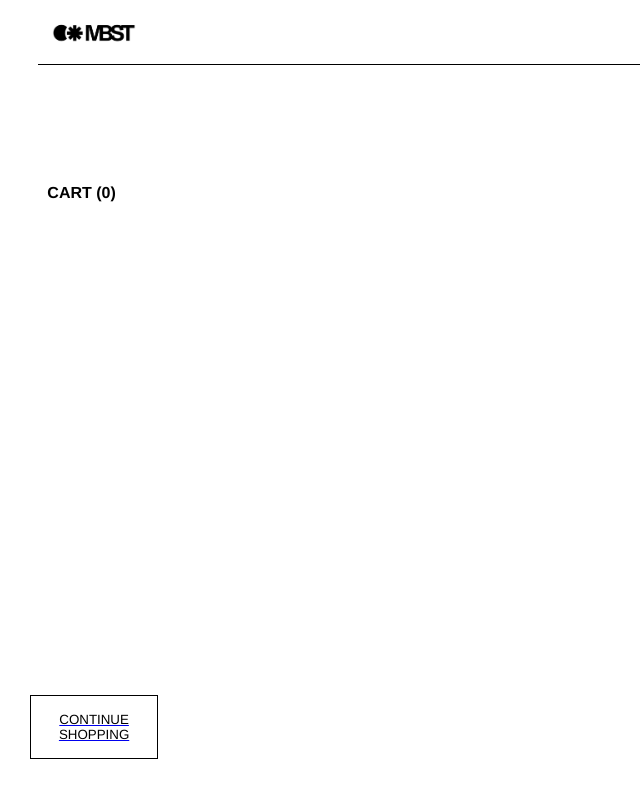
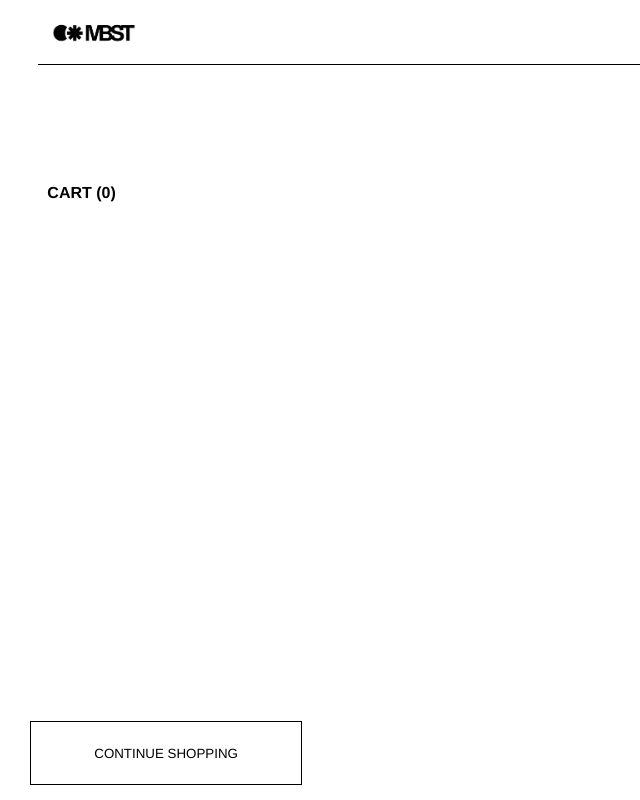
Before and after one commit to carlosdanieltc/zara-challenge, a React (Vite) app: page /cart in a window 768 px wide. Shown: the whole page, without its empty margins (0-640 px from the left). Built offline with nearby package versions, Linux system fonts and the light colour scheme.

Commit message:
Responsive terminado

```diff
--- a/src/components/Cart/Cart.jsx
+++ b/src/components/Cart/Cart.jsx
@@ -23,23 +23,20 @@ export const Cart = () => {
                 </div>
             </div>
             <div className={styles.cartOptions}>
-                <Link to="/">
-                    <div className={styles.backButtonContainer}>
+                <Link to="/" className={styles.backButtonContainer}>
                     <button className={styles.backButton}>CONTINUE SHOPPING</button>
-                    </div>
                 </Link>
 
+                {getItemCount() > 0 && (
                     <div className={styles.payContainer}>
-                    {getItemCount() > 0 && (
-                        <>
                         <p>
                             <span style={{ marginRight: '20px' }}>TOTAL</span> {getTotal()} EUR
                         </p>
                         <button className={styles.buttonPay}>PAY</button>
-                        </>
+                    </div>
                 )}
 
-                </div>
+
             </div>
         </div>
     );
--- a/src/components/Cart/Cart.module.css
+++ b/src/components/Cart/Cart.module.css
@@ -32,11 +32,13 @@ html, body{
     height: 15%;
     display: flex;
     justify-content: space-between;
+    align-items: center;
     padding: 2%;
     box-sizing: border-box;
 }
 
 .backButtonContainer{
+    all: unset;
     display: flex;
     height: 100%;
     width: 15rem;
@@ -53,6 +55,7 @@ html, body{
     display: flex;
     justify-content: space-between;
     align-items: center;
+    height: 100%;
 }
 
 .buttonPay{
@@ -70,16 +73,45 @@ html, body{
     overflow-x: auto;
 }
 
+@media (min-width: 768px) and (max-width: 1024px) {
+    .cartItemsContainer{
+        height: 90%;
+    }
+
+    .cartOptions{
+        height: 10%;
+    }
+
+    .cartItems{
+        margin-top: 15%;
+        font-size: 2rem;
+    }
+
+    .backButtonContainer{
+        width: 17rem;
+    }
+
+    .backButton{
+       width: 17rem;
+    }
+
+    .buttonPay{
+        width: 17rem;
+    }
+  }
+
+
 @media (max-width: 768px) {
     .backButtonContainer{
         height: 4rem;
-        width: 8rem;
+        width: 48%;
     }
 
     .payContainer{
         display: flex;
         flex-direction: column;
-        margin-right: 1rem;
+        align-items: center;
+        width: 48%;
     }
 
     .buttonPay{
@@ -87,7 +119,8 @@ html, body{
         background-color: black;
         cursor: pointer;
         height: 4rem;
-        width: 8rem;
+        width: 100%;
+        margin-left: 0;
     }
 
     .cartItems{
@@ -103,6 +136,7 @@ html, body{
     .cartOptions{
         display: flex;
         justify-content: space-between;
+        align-items: end;
+        padding: 1;
     }
-
 }
--- a/src/components/PhoneCard/PhoneCard.module.css
+++ b/src/components/PhoneCard/PhoneCard.module.css
@@ -19,8 +19,8 @@
 }
 
 .phoneImage{
-    width: 100%;
-    height: 170px;
+    width: auto;
+    height: 10rem;
     object-fit: contain;
 }
 
--- a/src/components/PhoneCard/PhoneCardCart.module.css
+++ b/src/components/PhoneCard/PhoneCardCart.module.css
@@ -1,11 +1,11 @@
-.card{
+.card {
     width: 22rem;
     height: 14rem;
     margin: 1rem;
     display: flex;
 }
 
-.phoneImageContainer{
+.phoneImageContainer {
     flex: 1;
     height: 100%;
     width: 10rem;
@@ -14,11 +14,12 @@
     align-items: center;
 }
 
-.phoneImage{
-    width: 9rem;
+.phoneImage {
+    width: auto;
+    height: 10rem;
 }
 
-.phoneDetail{
+.phoneDetail {
     flex: 1;
     height: 100%;
     display: flex;
@@ -29,12 +30,34 @@
     box-sizing: border-box;
 }
 
-.deleteButton{
+.deleteButton {
     all: unset;
     cursor: pointer;
     color: red;
 }
 
-.phoneP{
+.phoneP {
     margin: 0;
 }
+
+@media (min-width: 768px) and (max-width: 1024px) {
+    .card {
+        width: 44rem;
+        height: 18rem;
+    }
+
+    .phoneImage {
+        height: 16rem;
+        width: auto;
+    }
+
+    .phoneDetail {
+        height: 80%;
+        padding-top: 6rem;
+        padding-bottom: 4rem;
+    }
+}
+
+@media (max-width: 768px) {
+
+}
--- a/src/components/PhoneCard/PhoneCardDetail.module.css
+++ b/src/components/PhoneCard/PhoneCardDetail.module.css
@@ -109,10 +109,11 @@
 
     .phoneInfo{
         width: 90%;
+        padding-left: 5%;
     }
 
     .buttonAddToCart{
-        width: 90%;
+        width: 100%;
     }
 
   }
--- a/src/components/PhoneList/PhoneList.css
+++ b/src/components/PhoneList/PhoneList.css
@@ -16,7 +16,7 @@
 
 @media (max-width: 1200px) {
     .phone-grid {
-        grid-template-columns: repeat(4, 1fr);
+        grid-template-columns: repeat(2, 1fr);
     }
 }
 
--- a/src/components/SearchBar/SearchBar.module.css
+++ b/src/components/SearchBar/SearchBar.module.css
@@ -24,3 +24,11 @@
 .total-phones{
   padding-left: 1rem;
 }
+
+@media (max-width: 1200px) {
+  .navbar{}
+}
+
+@media (max-width: 768px) {
+
+}
--- a/src/components/SimilarItems/SimilarItems.module.css
+++ b/src/components/SimilarItems/SimilarItems.module.css
@@ -3,7 +3,7 @@
     width: auto;
     margin-bottom: 100px;
     display: flex;
-    border-top: 1px solid black;
+    /* border-top: 1px solid black; */
     border-left: 1px solid black;
     overflow-x: auto;
     white-space: nowrap;
@@ -21,4 +21,6 @@
     text-decoration: none;
     color: inherit;
     flex: 0 0 auto;
+    border-top: 1px solid black;
+    border-bottom: 1px solid black;
 }
--- a/src/views/CartView.jsx
+++ b/src/views/CartView.jsx
@@ -1,37 +1,11 @@
 import React from 'react';
 import './CartView.css'
 import Cart from '../components/Cart/Cart'
-import { Link } from 'react-router-dom';
 
 const CartView = () => {
   return (
-    <>
-        <Cart>
-
-        </Cart>
-    </>
+    <Cart></Cart>
   );
 }
 
 export default CartView;
-
-
-
-    // <div className='cart-container'>
-    //     <div className='cart-items-container'>
-    //         <h2 className='cart-items'>CART (00)</h2>
-    //         <div className='phone-cards'></div>
-    //     </div>
-    //     <div className='cart-options'>
-    //         <Link to="/">
-    //         <div className='back-button-container'>
-    //             <button className='button-back'>CONTINUE SHOPPING</button>
-    //         </div>
-    //         </Link>
-
-    //         <div className='pay-container'>
-    //             <p>TOTAL 0</p>
-    //             <button className='button-pay'>PAY</button>
-    //         </div>
-    //     </div>
-    // </div>
```
Also changed, not shown: src/views/CartView.css (+8 -0 lines), src/components/NavBar/NavBar.css (line endings or trailing spaces). Lines whose indentation alone changed are shown as unchanged.
